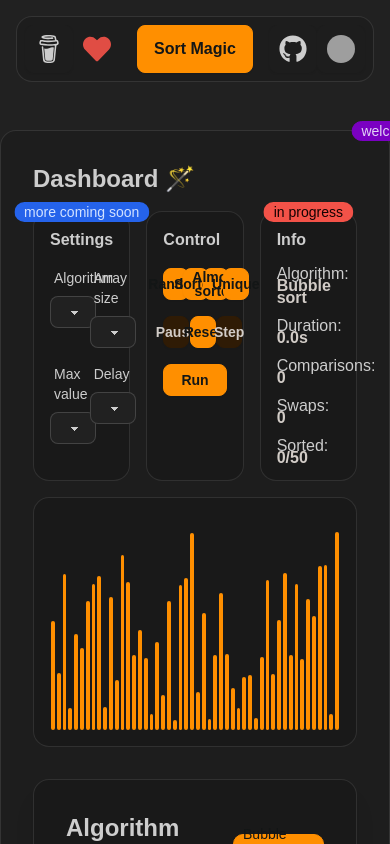
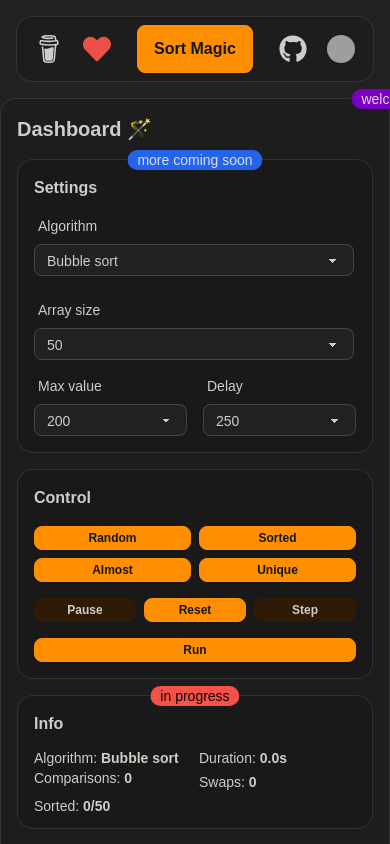
Before and after one commit to borisvicena/SortWizard, a Next.js app: page / in a window 390 px wide. Shown: the top 844 px of the page. Built offline with nearby package versions, Linux system fonts and the light colour scheme; grey boxes are pictures that could not be loaded.

Commit message:
improved responsivness

```diff
--- a/src/components/Dashboard.tsx
+++ b/src/components/Dashboard.tsx
@@ -212,16 +212,18 @@ const Dashboard = () => {
   };
 
   return (
-    <main className="flex flex-col rounded-box mt-12 w-full max-w-7xl mx-auto bg-base-200 border border-white/[0.1] p-8 indicator">
+    <main className="flex flex-col rounded-box mt-4 md:mt-12 w-full max-w-7xl mx-auto bg-base-200 border border-white/[0.1] p-4 md:p-8 indicator">
       <span className="indicator-item badge badge-secondary text-secondary-content">welcome</span>
-      <div className="font-bold text-2xl">Dashboard 🪄</div>
-      <div className="mt-4 flex justify-start space-x-4">
-        {/* SETTINGS SECTION START */}
+      <div className="font-bold text-xl md:text-2xl">Dashboard 🪄</div>
+
+      {/* Make the sections stack on mobile */}
+      <div className="mt-4 flex flex-col lg:flex-row justify-start space-y-4 lg:space-y-0 lg:space-x-4">
+        {/* SETTINGS SECTION */}
         <div className="p-4 bg-base-300 w-full rounded-box border border-white/[0.1] indicator">
           <span className="indicator-item indicator-center badge badge-info text-info-content">more coming soon</span>
           <div className="w-full">
             <div className="text-base font-bold">Settings</div>
-            <div className="grid grid-cols-2 gap-4 mt-2">
+            <div className="grid grid-cols-1 sm:grid-cols-2 gap-4 mt-2">
               <div>
                 <label className="form-control w-full max-w-xs">
                   <div className="label">
@@ -304,48 +306,66 @@ const Dashboard = () => {
             </div>
           </div>
         </div>
-        {/* SETTINGS SECTION END */}
 
-        {/* CONTROL SECTION START */}
+        {/* CONTROL SECTION */}
         <div className="p-4 bg-base-300 w-full rounded-box border border-white/[0.1]">
           <div className="w-full">
             <div className="text-base font-bold">Control</div>
-            <div className="grid grid-cols-4 gap-4 mt-4">
-              <button onClick={() => generate("Random")} disabled={isSorting} className="btn btn-sm btn-primary">
+            <div className="grid grid-cols-2 sm:grid-cols-4 gap-2 sm:gap-4 mt-4">
+              <button
+                onClick={() => generate("Random")}
+                disabled={isSorting}
+                className="btn btn-xs sm:btn-sm btn-primary"
+              >
                 Random
               </button>
-
-              <button onClick={() => generate("Sorted")} disabled={isSorting} className="btn btn-sm btn-primary">
+              <button
+                onClick={() => generate("Sorted")}
+                disabled={isSorting}
+                className="btn btn-xs sm:btn-sm btn-primary"
+              >
                 Sorted
               </button>
-              <button onClick={() => generate("Almost sorted")} disabled={isSorting} className="btn btn-sm btn-primary">
-                Almost sorted
+              <button
+                onClick={() => generate("Almost sorted")}
+                disabled={isSorting}
+                className="btn btn-xs sm:btn-sm btn-primary"
+              >
+                Almost
               </button>
-              <button onClick={() => generate("Unique")} disabled={isSorting} className="btn btn-sm btn-primary">
+              <button
+                onClick={() => generate("Unique")}
+                disabled={isSorting}
+                className="btn btn-xs sm:btn-sm btn-primary"
+              >
                 Unique
               </button>
             </div>
-            <div className="grid grid-cols-3 gap-4 mt-4">
+            <div className="grid grid-cols-3 gap-2 sm:gap-4 mt-4">
               <button
                 onClick={() => alert("Pause is not working!")}
                 disabled={isSorting}
-                className="btn btn-sm btn-neutral"
+                className="btn btn-xs sm:btn-sm btn-neutral"
               >
                 Pause
               </button>
-              <button onClick={() => generate("Reset")} disabled={isSorting} className="btn btn-sm btn-primary">
+              <button
+                onClick={() => generate("Reset")}
+                disabled={isSorting}
+                className="btn btn-xs sm:btn-sm btn-primary"
+              >
                 Reset
               </button>
               <button
                 onClick={() => alert("Step is not working!")}
                 disabled={isSorting}
-                className="btn btn-sm btn-neutral"
+                className="btn btn-xs sm:btn-sm btn-neutral"
               >
                 Step
               </button>
             </div>
             <div className="grid grid-cols-1 gap-4 mt-4">
-              <button onClick={run} disabled={isSorting} className="btn btn-sm btn-primary">
+              <button onClick={run} disabled={isSorting} className="btn btn-xs sm:btn-sm btn-primary">
                 {isSorting ? (
                   <span className="loading loading-infinity loading-lg h-full"></span>
                 ) : (
@@ -355,41 +375,40 @@ const Dashboard = () => {
             </div>
           </div>
         </div>
-        {/* CONTROL SECTION END */}
 
-        {/* INFO SECTION START */}
+        {/* INFO SECTION */}
         <div className="p-4 bg-base-300 w-full rounded-box border border-white/[0.1] indicator">
           <span className="indicator-item indicator-center badge badge-error text-error-content">in progress</span>
           <div className="w-full">
             <div className="text-base font-bold">Info</div>
-            <div className="grid grid-cols-1 gap-4 mt-4">
-              <div className="text-base leading-3">
+            <div className="grid grid-cols-2 sm:grid-cols-1 gap-2 mt-4">
+              <div className="text-sm sm:text-base leading-3">
                 Algorithm:{" "}
                 <span className={`font-bold ${isSorted ? "text-success" : "text-neutral-content"}`}>
                   {selectedAlgorithm}
                 </span>
               </div>
-              <div className="text-base leading-3">
+              <div className="text-sm sm:text-base leading-3">
                 Duration:{" "}
                 <span className={`font-bold ${isSorted ? "text-success" : "text-neutral-content"}`}>
                   {elapsedTime.toFixed(1)}s
                 </span>
               </div>
-              <div className="text-base leading-3">
+              <div className="text-sm sm:text-base leading-3">
                 Comparisons:{" "}
                 <span className={`font-bold ${isSorted ? "text-success" : "text-neutral-content"}`}>
                   {" "}
                   {comparedCount || 0}
                 </span>
               </div>
-              <div className="text-base leading-3">
+              <div className="text-sm sm:text-base leading-1">
                 Swaps:
                 <span className={`font-bold ${isSorted ? "text-success" : "text-neutral-content"}`}>
                   {" "}
                   {swapCount || 0}
                 </span>
               </div>
-              <div className="text-base leading-3">
+              <div className="text-sm sm:text-base leading-3">
                 Sorted:{" "}
                 <span className={`font-bold ${isSorted ? "text-success" : "text-neutral-content"}`}>
                   {numOfSorted}/{array.length}
@@ -398,8 +417,8 @@ const Dashboard = () => {
             </div>
           </div>
         </div>
-        {/* INFO SECTION END */}
       </div>
+
       <Chart
         array={array}
         sorted={sorted}
```
